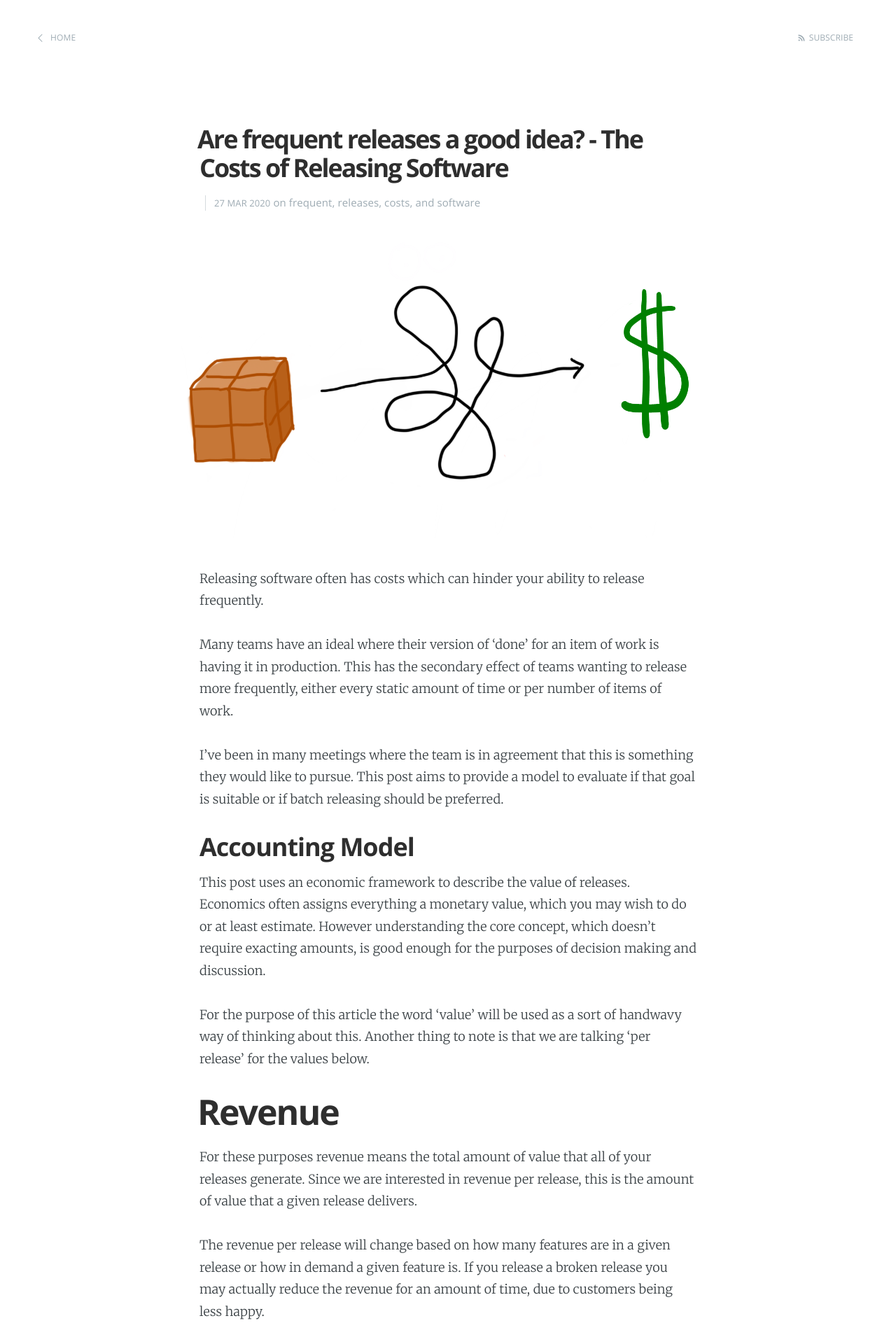
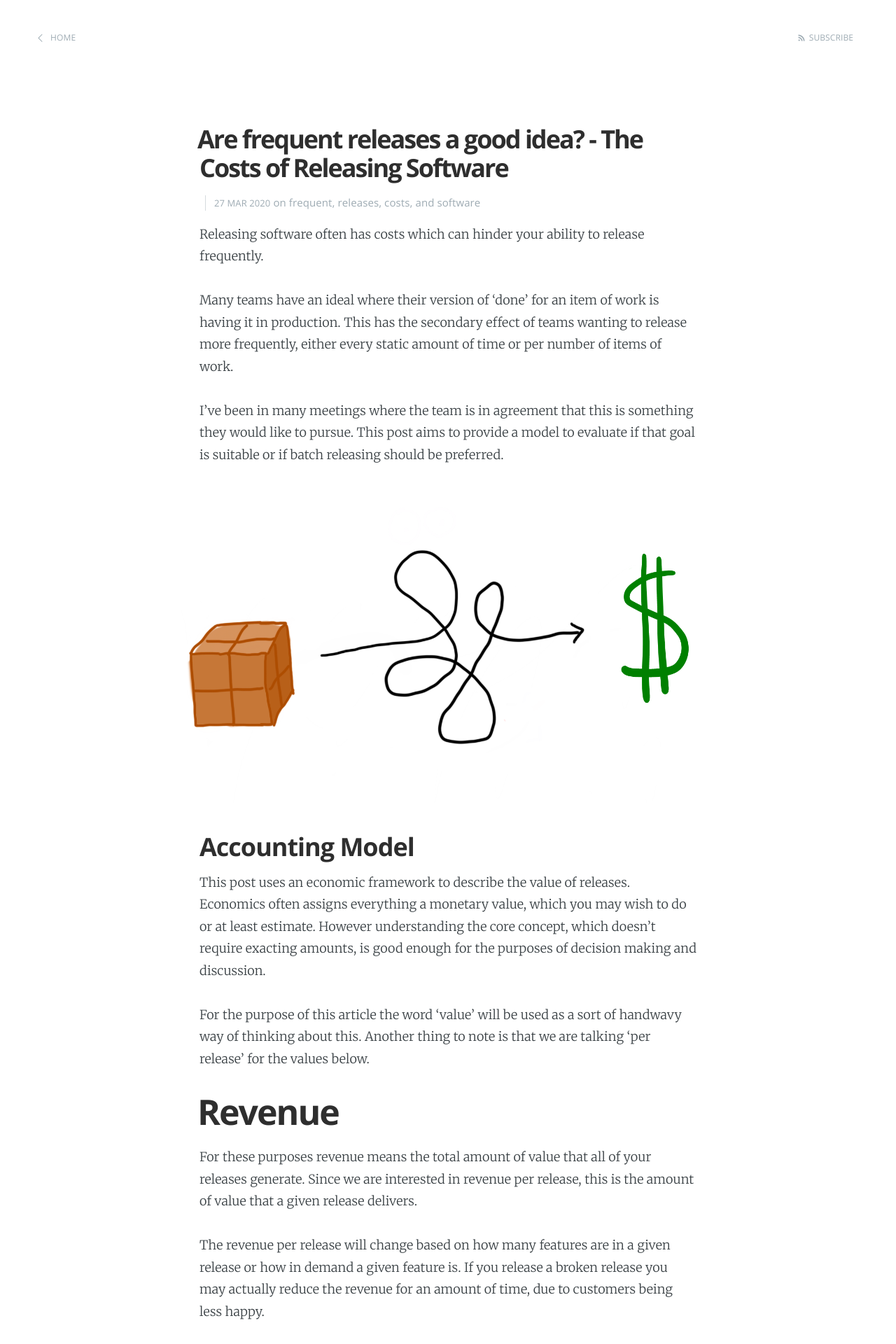
Before and after one commit to NiallBunting/niallbunting.github.io, a Jekyll site: the page built from _posts/2020-03-27-are-frequent-releases-a-good-idea.markdown, in a window 1280 px wide. Shown: the top 1920 px of the page at 70% size. Built offline with Jekyll 4.4.1, drawn with Linux system fonts in a browser that asks for light colours.

Commit message:
Hotfix - Move image down
This has been pulled onto the index fix that up.

```diff
--- a/_posts/2020-03-27-are-frequent-releases-a-good-idea.markdown
+++ b/_posts/2020-03-27-are-frequent-releases-a-good-idea.markdown
@@ -5,13 +5,13 @@ date:   2020-03-27 14:30:00
 categories: frequent releases costs software
 ---
 
-![](/assets/images/costs-of-software/header.png)
-
 Releasing software often has costs which can hinder your ability to release frequently.
 
 Many teams have an ideal where their version of 'done' for an item of work is having it in production. This has the secondary effect of teams wanting to release more frequently, either every static amount of time or per number of items of work.
 
 I've been in many meetings where the team is in agreement that this is something they would like to pursue. This post aims to provide a model to evaluate if that goal is suitable or if batch releasing should be preferred.
+
+![](/assets/images/costs-of-software/header.png)
 
 ## Accounting Model
 
```
